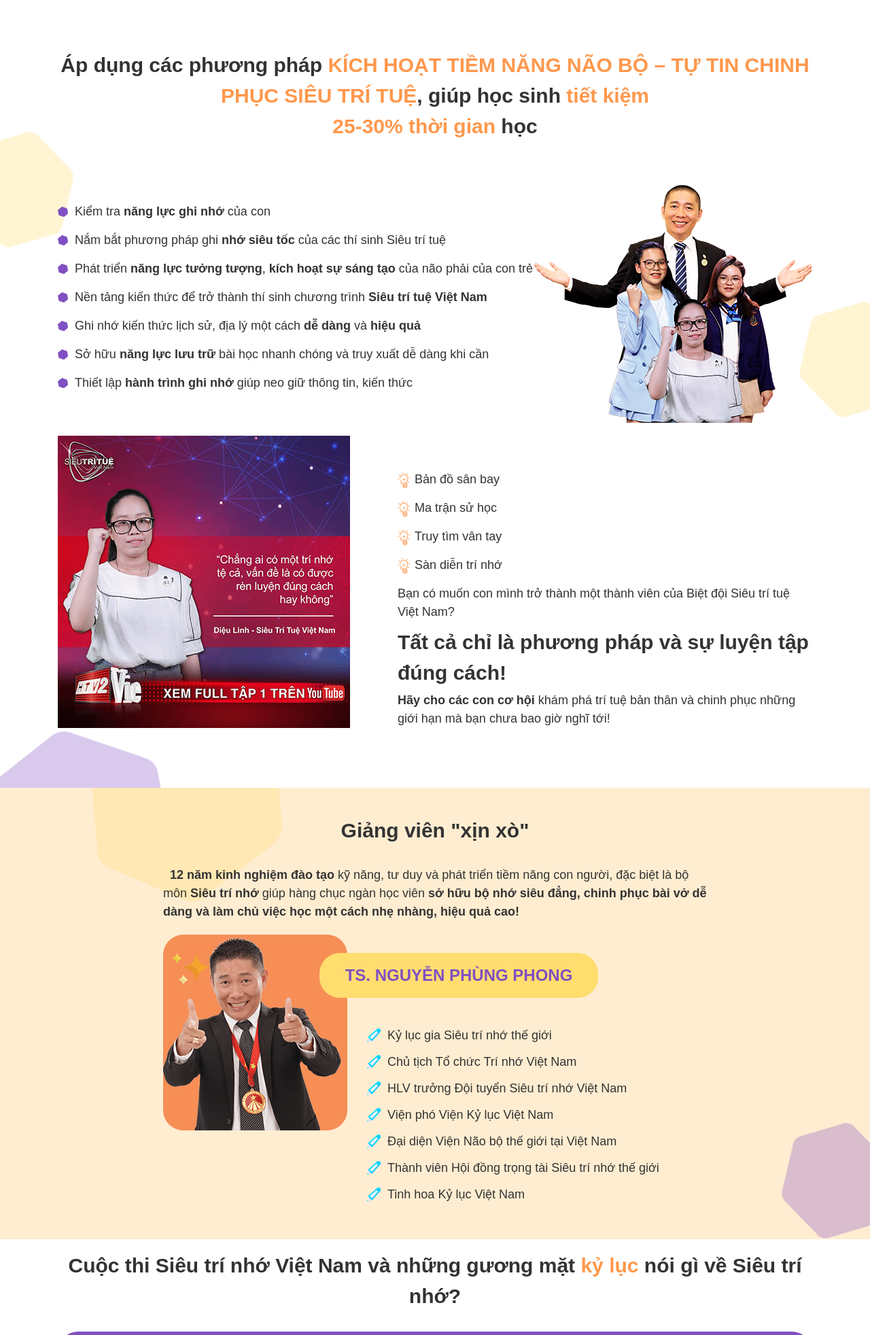
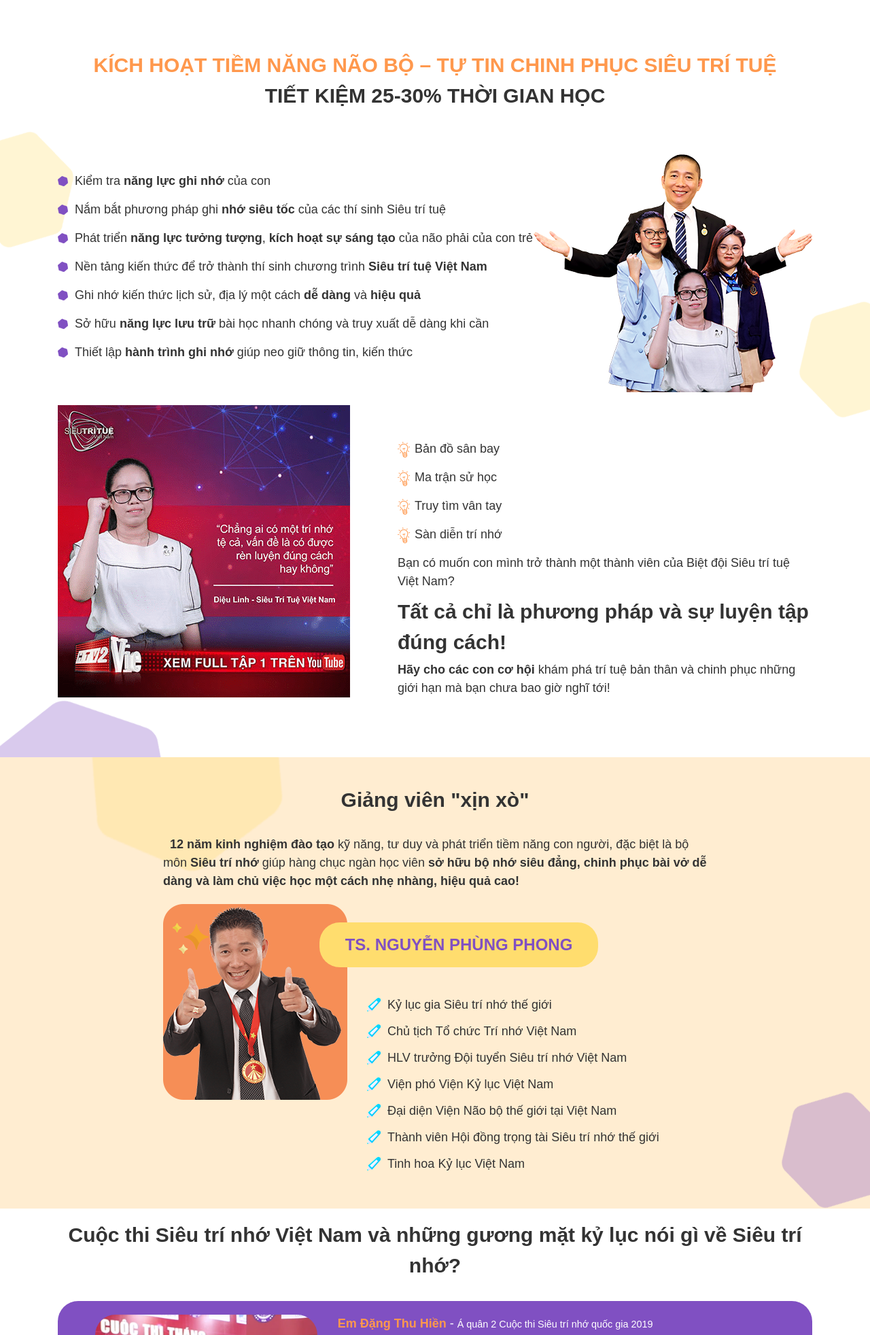
Before and after one commit to gioinv/gioinv.github.io, a plain HTML site: page index.html in a window 1280 px wide. Shown: the part 1280-3244 px from the top of the page at 68% size. Drawn offline with nearby package versions, Linux system fonts and the light colour scheme.

Commit message:
edit text

```diff
--- a/index.html
+++ b/index.html
@@ -120,8 +120,11 @@
       <img class="img-fluid d-none d-lg-block decor4" alt="" src="assets/decor4.png">
       <img class="img-fluid d-none d-lg-block decor5" alt="" src="assets/decor5.png">
       <div class="container">
-        <h2>Áp dụng các phương pháp <span>KÍCH HOẠT TIỀM NĂNG NÃO BỘ – TỰ TIN CHINH PHỤC SIÊU TRÍ TUỆ</span>,
-          giúp học sinh <span>tiết kiệm <br class="d-none d-lg-block">25-30% thời gian</span> học</h2>
+          <h2>
+              <span>KÍCH HOẠT TIỀM NĂNG NÃO BỘ – TỰ TIN CHINH PHỤC SIÊU TRÍ TUỆ</span><br />
+              TIẾT KIỆM 25-30% THỜI GIAN HỌC
+              <!--<span>tiết kiệm <br class="d-none d-lg-block">25-30% thời gian</span> học-->
+          </h2>
         <div class="content-card">
           <img class="img-fluid" alt="" src="assets/tuyen-thu.png">
           <ul>
@@ -251,7 +254,7 @@
 
       <img class="img-fluid d-none d-lg-block decor9" alt="" src="assets/decor9.png">
       <div class="container">
-        <h2>Cuộc thi Siêu trí nhớ Việt Nam và những gương mặt <span>kỷ lục</span> nói gì về Siêu trí nhớ?</h2>
+        <h2>Cuộc thi Siêu trí nhớ Việt Nam và những gương mặt kỷ lục nói gì về Siêu trí nhớ?</h2>
         <div class="bg-purple">
           <div class="student-feedback">
             <div class="container">
@@ -343,7 +346,7 @@
           </div>
           <div class="slick-initialized slick-slider slick-dotted">
             <div class="item slick-slide" style="width: 394px;">
-              <iframe class="moms" src="https://www.youtube.com/embed/EKUu1X-bMyQ?ecver=2" frameborder="0"
+              <iframe class="moms" src="https://www.youtube.com/embed/BVbH5H0fMBI?ecver=2" frameborder="0"
                 allow="accelerometer; autoplay; encrypted-media; gyroscope; picture-in-picture"
                 allowfullscreen></iframe>
             </div>
@@ -649,7 +652,7 @@
         <div class="group-list-course">
 
           <div class="info">
-            <h4>Thông tin</h4>
+            <!--<h4>Thông tin</h4>
             <ul>
               <li><a href="https://matmatainang.vn/ve-chung-toi" target="_blank">Giới thiệu</a></li>
               <li><a href="https://matmatainang.vn/dieu-khoan-thanh-toan" target="_blank">Cách
@@ -657,7 +660,7 @@
               <li><a href="https://matmatainang.vn/chinh-sach-khieu-nai" target="_blank">Chính
                   sách khiếu nại</a></li>
               <li><a href="https://matmatainang.vn/faq" target="_blank">Câu hỏi thường gặp</a></li>
-            </ul>
+            </ul>-->
 
           </div>
         </div>
```
